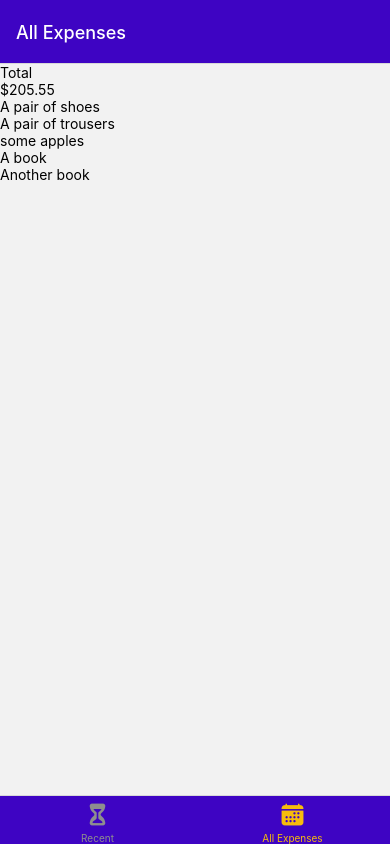
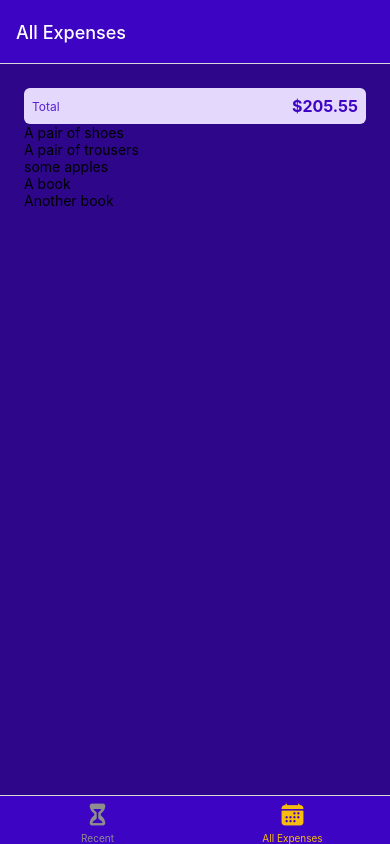
Before and after one commit to amr4356/React-Native-ExpenseTrackerApp, a React Native app: screen /AllExpenses in a window 390 px wide. Built offline with nearby package versions, Linux system fonts and the light colour scheme.

Commit message:
133. Improving App Layout & Styling

```diff
--- a/components/ExpensesOutput/ExpensesOutput.js
+++ b/components/ExpensesOutput/ExpensesOutput.js
@@ -1,43 +1,44 @@
-import { View } from "react-native";
+import { StyleSheet, View } from "react-native";
 import ExpensesSummary from "./ExpensesSummary";
 import ExpensesList from "./ExpensesList";
+import { GlobalStyles } from "../../constants/styles";
 
-const DUMMY_EXPENSES=[
+const DUMMY_EXPENSES = [
   {
-        id:'e1',
-        description:'A pair of shoes',
+    id: "e1",
+    description: "A pair of shoes",
     amount: 59.99,
-        date: new Date('2021-12-19')
+    date: new Date("2021-12-19"),
   },
   {
-        id:'e2',
-        description:'A pair of trousers',
+    id: "e2",
+    description: "A pair of trousers",
     amount: 89.99,
-        date: new Date('2022-01-05')
+    date: new Date("2022-01-05"),
   },
   {
-        id:'e3',
-        description:'some apples',
+    id: "e3",
+    description: "some apples",
     amount: 5.99,
-        date: new Date('2021-12-01')
+    date: new Date("2021-12-01"),
   },
   {
-        id:'e4',
-        description:'A book',
+    id: "e4",
+    description: "A book",
     amount: 30.99,
-        date: new Date('2020-01-01')
+    date: new Date("2020-01-01"),
   },
   {
-        id:'e5',
-        description:'Another book',
+    id: "e5",
+    description: "Another book",
     amount: 18.59,
-        date: new Date('2022-04-23')
+    date: new Date("2022-04-23"),
   },
-]
+];
 
 function ExpensesOutput({ expenses, expensesPeriod }) {
   return (
-    <View>
+    <View style={styles.container}>
       <ExpensesSummary expenses={DUMMY_EXPENSES} periodName={expensesPeriod} />
       <ExpensesList expenses={DUMMY_EXPENSES} />
     </View>
@@ -45,3 +46,11 @@ function ExpensesOutput({ expenses, expensesPeriod }) {
 }
 
 export default ExpensesOutput;
+
+const styles = StyleSheet.create({
+  container: {
+    flex: 1,
+    padding: 24,
+    backgroundColor: GlobalStyles.colors.primary700,
+  },
+});
--- a/components/ExpensesOutput/ExpensesSummary.js
+++ b/components/ExpensesOutput/ExpensesSummary.js
@@ -1,13 +1,34 @@
-import { Text, View } from "react-native";
+import { StyleSheet, Text, View } from "react-native";
+import { GlobalStyles } from "../../constants/styles";
 
 export default function ExpensesSummary({ expenses, periodName }) {
   const expensesSum = expenses.reduce((sum, expense) => {
     return sum + expense.amount;
   }, 0);
   return (
-    <View>
-      <Text>{periodName}</Text>
-      <Text>${expensesSum.toFixed(2)}</Text>
+    <View style={styles.container}>
+      <Text style={styles.period}>{periodName}</Text>
+      <Text style={styles.sum}>${expensesSum.toFixed(2)}</Text>
     </View>
   );
 }
+
+const styles = StyleSheet.create({
+  container: {
+    padding: 8,
+    backgroundColor: GlobalStyles.colors.primary50,
+    borderRadius: 6,
+    flexDirection: "row",
+    justifyContent: "space-between",
+    alignItems: "center",
+  },
+  period: {
+    fontSize: 12,
+    color: GlobalStyles.colors.primary400,
+  },
+  sum: {
+    fontSize: 16,
+    fontWeight: "bold",
+    color: GlobalStyles.colors.primary500
+  },
+});
```
Lines whose indentation alone changed are shown as unchanged.
